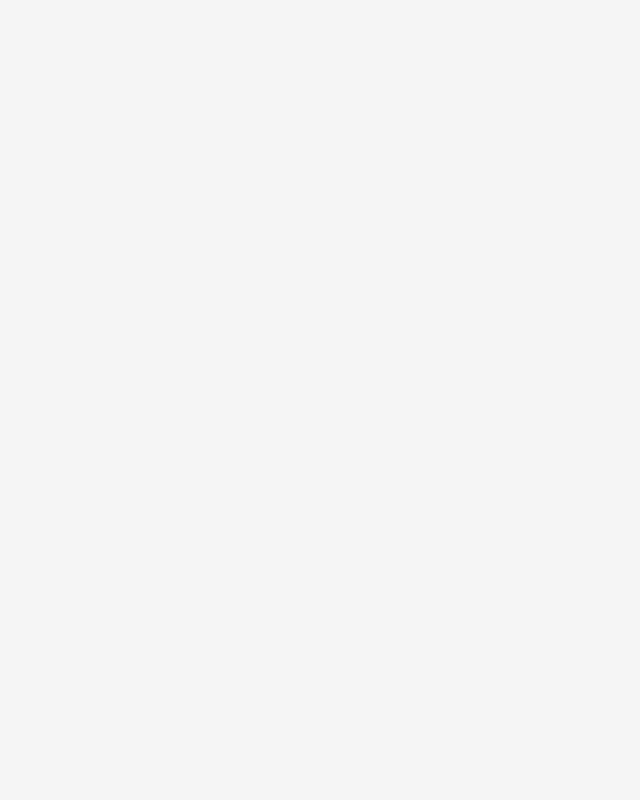
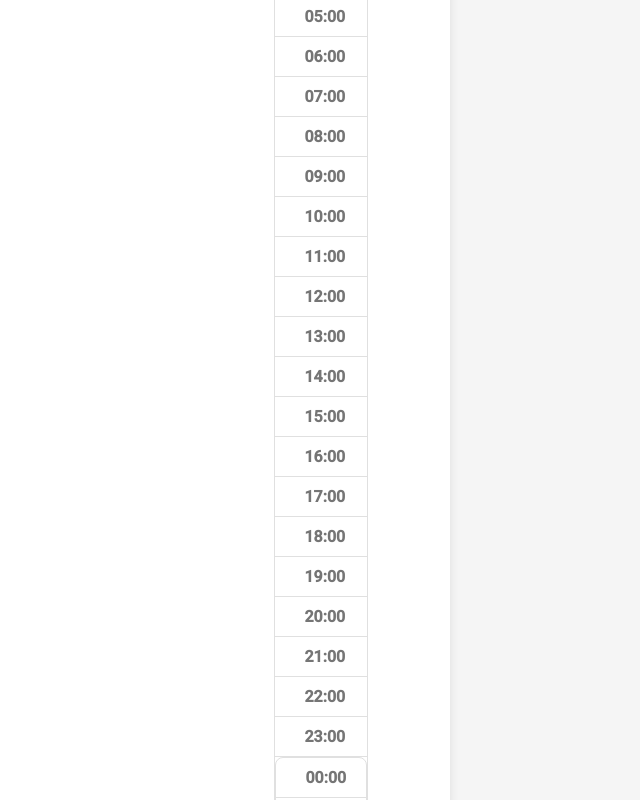
Before and after one commit to alexb997/calendar-remake, an Angular app: page /calendar in a window 1280 px wide. Shown: the part 780-1580 px from the top of the page, without its empty margins (610-1250 px from the left). Before the commit the page ends 820 px from the top, so only its background shows below. Built offline with nearby package versions, Linux system fonts and the light colour scheme.

Commit message:
drag&drop (intialization)

```diff
--- a/src/app/calendar/calendar.component.css
+++ b/src/app/calendar/calendar.component.css
@@ -80,3 +80,55 @@
   border: 1px solid #ddd;
   background-color: #f9f9f9;
 }
+
+.day-view-container {
+  display: grid;
+  grid-template-rows: repeat(24, 1fr);
+  border: 1px solid #e0e0e0;
+  border-radius: 8px;
+  background-color: #ffffff;
+  margin: 20px 0;
+  max-width: 600px;
+  margin: auto;
+}
+
+.time-slot {
+  display: flex;
+  border-bottom: 1px solid #e0e0e0;
+  padding: 10px;
+  position: relative;
+}
+
+.time-label {
+  width: 60px;
+  font-weight: bold;
+  color: #757575;
+  text-align: right;
+  margin-right: 10px;
+}
+
+.appointment-slot {
+  flex: 1;
+  position: relative;
+}
+
+.appointment-item {
+  background-color: #42a5f5;
+  color: #ffffff;
+  padding: 5px 10px;
+  border-radius: 4px;
+  margin-bottom: 5px;
+  display: flex;
+  justify-content: space-between;
+  align-items: center;
+  transition: background-color 0.3s;
+  cursor: pointer;
+}
+
+.appointment-item:hover {
+  background-color: #1e88e5;
+}
+
+.has-appointment {
+  background-color: #e3f2fd;
+}
--- a/src/app/calendar/calendar.component.html
+++ b/src/app/calendar/calendar.component.html
@@ -32,15 +32,13 @@
 
   <div class="appointment-list">
     <h3>Appointments for {{ selectedDate }}</h3>
-    <div
-      cdkDropList
-      [cdkDropListData]="getAppointmentsForDate(selectedDate!)"
-      (cdkDropListDropped)="drop($event)"
-      class="appointment-drop-list">
-      <div
-        class="appointment-item"
-        *ngFor="let appointment of getAppointmentsForDate(selectedDate!)"
-        cdkDrag>
+  </div>
+  <div class="day-view-container">
+  <div class="time-slot" *ngFor="let hour of hours">
+    <div class="time-label">{{ hour }}</div>
+    <div class="appointment-slot" [ngClass]="{ 'has-appointment': hasAppointment(hour) }">
+      <ng-container *ngFor="let appointment of getAppointmentsForHour(hour)">
+        <div class="appointment-item">
           <strong>{{ appointment.time }}</strong>: {{ appointment.description }}
           <button mat-icon-button (click)="startEditing(selectedDate!, appointment)">
             <mat-icon>edit</mat-icon>
@@ -49,6 +47,32 @@
             <mat-icon>delete</mat-icon>
           </button>
         </div>
+      </ng-container>
+    </div>
+  </div>
+
+  <div class="day-view-container">
+    <div class="time-slot" *ngFor="let hour of hours">
+      <div class="time-label">{{ hour }}</div>
+      <div class="appointment-slot"
+        cdkDropList
+        [cdkDropListData]="getAppointmentsForHour(hour)"
+        (cdkDropListDropped)="drop2($event, hour)"
+        [ngClass]="{ 'has-appointment': hasAppointment(hour) }">
+        <ng-container *ngFor="let appointment of getAppointmentsForHour(hour)">
+          <div class="appointment-item" cdkDrag>
+            <strong>{{ appointment.time }}</strong>: {{ appointment.description }}
+            <button mat-icon-button (click)="startEditing(selectedDate!, appointment)">
+              <mat-icon>edit</mat-icon>
+            </button>
+            <button mat-icon-button (click)="deleteAppointment(selectedDate!, appointment.id)">
+              <mat-icon>delete</mat-icon>
+            </button>
+          </div>
+        </ng-container>
+      </div>
+
+    </div>
   </div>
 </div>
 
--- a/src/app/calendar/calendar.component.ts
+++ b/src/app/calendar/calendar.component.ts
@@ -1,5 +1,4 @@
 import { Component } from '@angular/core';
-import { CdkDragDrop, moveItemInArray } from '@angular/cdk/drag-drop';
 import { MatButtonModule } from '@angular/material/button';
 import { MatIconModule } from '@angular/material/icon';
 import { RouterOutlet } from '@angular/router';
@@ -11,6 +10,8 @@ import { AppointmentService } from '../service/appointment.service';
 import { EditAppointmentComponent } from '../edit-appointment/edit-appointment.component';
 import { MatNativeDateModule } from '@angular/material/core';
 import { MatDatepickerModule } from '@angular/material/datepicker';
+import { CdkDragDrop, moveItemInArray, transferArrayItem } from '@angular/cdk/drag-drop';
+
 
 @Component({
   selector: 'app-calendar',
@@ -37,9 +38,11 @@ export class CalendarComponent {
   daysOfWeek = ['Mon', 'Tue', 'Wed', 'Thur', 'Fri', 'Sat', 'Sun'];
   monthsOfYear = ['January', 'February', 'March', 'April', 'May', 'June', 'July', 'August', 'September', 'October', 'November', 'December'];
   calendarDates: (number | null)[] = [];
+  hours: string[] = [];
 
   constructor(private appointmentService: AppointmentService) {
     this.loadCalendar();
+    this.generateHours();
   }
 
   loadCalendar() {
@@ -47,6 +50,21 @@ export class CalendarComponent {
     const daysInMonth = new Date(this.currentYear, this.currentMonth + 1, 0).getDate();
 
     this.calendarDates = Array(firstDay).fill(null).concat(Array.from({ length: daysInMonth }, (_, i) => i + 1));
+  }
+
+  generateHours() {
+    this.hours = Array.from({ length: 24 }, (_, i) => `${i.toString().padStart(2, '0')}:00`);
+  }
+
+  hasAppointment(hour: string): boolean {
+    if (!this.selectedDate) return false;
+    return this.getAppointmentsForHour(hour).length > 0;
+  }
+
+  getAppointmentsForHour(hour: string): Appointment[] {
+    if (!this.selectedDate) return [];
+    const appointments = this.appointmentService.getAppointmentsForDate(this.selectedDate);
+    return appointments.filter(appointment => appointment.time.startsWith(hour));
   }
 
   selectDate(date: number | null) {
@@ -106,4 +124,23 @@ export class CalendarComponent {
     this.editingAppointment = null;
   }
 
+  drop2(event: CdkDragDrop<Appointment[]>, targetHour: string) {
+    const appointments = this.getAppointmentsForHour(targetHour);
+
+    if (event.previousContainer === event.container) {
+      moveItemInArray(appointments, event.previousIndex, event.currentIndex);
+    } else {
+      const appointment = event.previousContainer.data[event.previousIndex];
+      const targetDate = this.selectedDate!;
+
+      this.appointmentService.updateAppointment(
+        targetDate,
+        { ...appointment, time: `${targetHour}:${appointment.time.split(':')[1]}` },
+        targetDate
+      );
+      transferArrayItem(event.previousContainer.data, event.container.data, event.previousIndex, event.currentIndex);
+    }
+
+    this.appointmentService.updateAppointments(this.selectedDate!, appointments);
+  }
 }
--- a/src/app/form-appointment/form-appointment.component.html
+++ b/src/app/form-appointment/form-appointment.component.html
@@ -16,7 +16,7 @@
             Description is required
           </mat-error>
         </mat-form-field>
-        <mat-form-field>
+        <!-- <mat-form-field>
           <mat-label>Repetition</mat-label>
           <mat-select formControlName="repetition" >
             <mat-option value="none">None</mat-option>
@@ -24,7 +24,7 @@
             <mat-option value="weekly">Weekly</mat-option>
             <mat-option value="monthly">Monthly</mat-option>
           </mat-select>
-        </mat-form-field>
+        </mat-form-field> -->
         <!-- <mat-form-field *ngIf="appointmentForm.get('repetition').value !== 'none'">
           <mat-label>Repeat Until</mat-label>
           <input matInput formControlName="repeatUntil" [matDatepicker]="repeatUntilPicker">
--- a/src/app/form-appointment/form-appointment.component.ts
+++ b/src/app/form-appointment/form-appointment.component.ts
@@ -41,7 +41,7 @@ export class FormAppointmentComponent {
     if (this.selectedDate && this.appointmentForm.valid) {
       const { time, description, date } = this.appointmentForm.value;
       // const { time, description, date, repetition, repeatUntil } = this.appointmentForm.value;
-      const newDate = this.formatDate(date);
+      // const newDate = this.formatDate(date);
       // if(repetition != 'none'){
       //   this.createRepeatedAppointments(newDate, time, description, repetition, repeatUntil);
       // }
```
Lines whose indentation alone changed are shown as unchanged.
